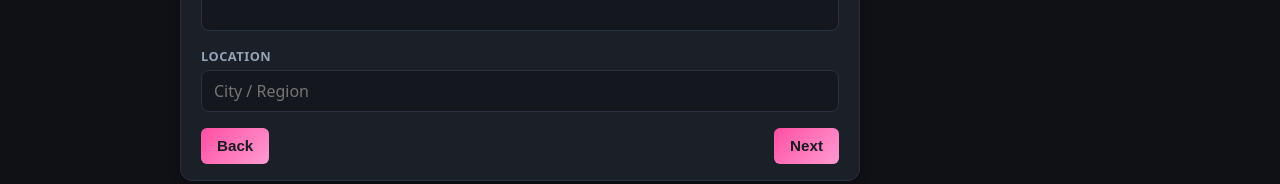
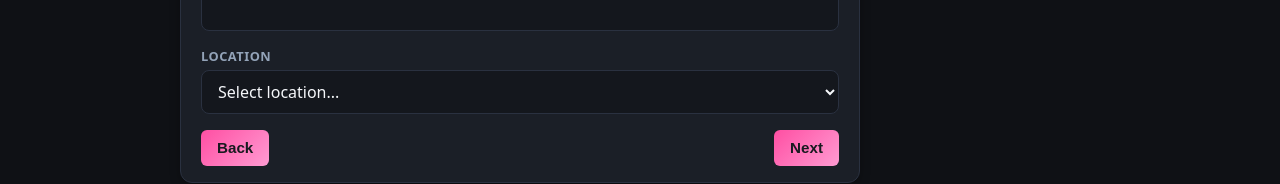
Before and after one commit to kat3sjy/weather-app, a React (Vite) app: page /onboarding in a window 1280 px wide. Shown: the part 317-501 px from the top of the page. Built offline with nearby package versions, Linux system fonts and the light colour scheme.

Commit message:
mandatory stuff

```diff
--- a/src/pages/OnboardingPage.tsx
+++ b/src/pages/OnboardingPage.tsx
@@ -2,6 +2,7 @@ import React, { useState } from 'react';
 import { useUserStore } from '../store/userStore';
 import { generateUsername } from '../utils/generateUsername';
 import { validatePassword, hashPassword, storeCredentials, getStoredCredentials } from '../utils/password';
+import { LOCATION_OPTIONS } from '../utils/locations';
 
 interface FormState {
   firstName: string;
@@ -11,9 +12,9 @@ interface FormState {
   experienceLevel: string;
   bio: string;
   location: string;
-  username?: string;
-  password?: string;
-  passwordConfirm?: string;
+  username: string;
+  password: string;
+  passwordConfirm: string;
 }
 
 const AREA_OPTIONS = ['Gaming', 'Esports', 'Game Dev', 'Tech Conventions', 'Sports Analytics', 'Sports Performance', 'VR/AR', 'Web Dev'];
@@ -25,10 +26,35 @@ export default function OnboardingPage() {
   const existingCreds = getStoredCredentials();
   const [form, setForm] = useState<FormState>({
     firstName: '', lastName: '', areas: [], goals: '', experienceLevel: '', bio: '', location: '',
-    username: existingCreds?.username || '', password: '', passwordConfirm: ''
+    username: '', password: '', passwordConfirm: ''
   });
+  // Track the selection in the location dropdown separately so we can support a custom location.
+  const [locationSelect, setLocationSelect] = useState('');
   const [pwdIssues, setPwdIssues] = useState<Array<string>>([]);
   const [usernameTouched, setUsernameTouched] = useState(false);
+  const [usernameError, setUsernameError] = useState('');
+
+  // Validation helpers
+  const stepValid = (current: number): boolean => {
+    switch (current) {
+      case 0: // Basic info
+        return !!(form.firstName.trim() && form.lastName.trim() && form.location.trim());
+      case 1: // Focus areas
+        return form.areas.length > 0;
+      case 2: // Experience & goals
+        return !!(form.experienceLevel && form.goals.trim());
+      case 3: // Bio
+        return !!form.bio.trim();
+      case 4: { // Credentials
+        const unameOk = /^[a-zA-Z0-9_-]{3,24}$/.test(form.username.trim());
+        const pwIssues = validatePassword(form.password);
+        const mismatch = form.password !== form.passwordConfirm;
+  return unameOk && !!form.password && !!form.passwordConfirm && pwIssues.length === 0 && !mismatch;
+      }
+      default:
+        return false;
+    }
+  };
 
   function toggleArea(area: string) {
     setForm((f: FormState) => ({
@@ -43,19 +69,27 @@ export default function OnboardingPage() {
   function prev() { setStep((s: number) => Math.max(s - 1, 0)); }
 
   async function handleSubmit() {
-    const forcedUsername = (form.username && form.username.trim()) || generateUsername(form.firstName, form.lastName);
-    // Basic username sanitation
-    const safeUsername = forcedUsername.replace(/[^a-zA-Z0-9_\-]/g,'').toLowerCase();
-    let passwordHash = '';
-    if (form.password) {
+    // Username required: must be 3-24 chars alphanumeric/ _ -
+    const rawUsername = form.username.trim();
+    const unameValid = /^[a-zA-Z0-9_-]{3,24}$/.test(rawUsername);
+    if (!unameValid) {
+      setUsernameError('Username must be 3-24 characters: letters, numbers, _ or -');
+      return;
+    } else {
+      setUsernameError('');
+    }
+    const safeUsername = rawUsername.toLowerCase();
+
+    // Password required and must meet rules
     const issues = validatePassword(form.password);
-      if (issues.length || form.password !== form.passwordConfirm) {
-        setPwdIssues([...(issues.length?issues:[]), ...(form.password !== form.passwordConfirm? ['Passwords do not match'] : [])]);
-        return;
-      }
-      passwordHash = await hashPassword(form.password);
+    const mismatch = form.password !== form.passwordConfirm ? ['Passwords do not match'] : [];
+    const combined = [...issues, ...mismatch];
+    setPwdIssues(combined);
+    if (combined.length) return;
+
+    const passwordHash = await hashPassword(form.password);
     storeCredentials({ username: safeUsername, passwordHash, createdAt: new Date().toISOString() });
-    }
+
     setUser({
       id: crypto.randomUUID(),
       username: safeUsername,
@@ -76,6 +110,7 @@ export default function OnboardingPage() {
       <FormRow label="First Name">
         <input
           value={form.firstName}
+          required
           onChange={(e: React.ChangeEvent<HTMLInputElement>) =>
             setForm((f: FormState) => ({ ...f, firstName: e.target.value }))
           }
@@ -84,19 +119,45 @@ export default function OnboardingPage() {
       <FormRow label="Last Name">
         <input
           value={form.lastName}
+          required
           onChange={(e: React.ChangeEvent<HTMLInputElement>) =>
             setForm((f: FormState) => ({ ...f, lastName: e.target.value }))
           }
         />
       </FormRow>
       <FormRow label="Location">
+        <div style={{display:'flex', flexDirection:'column', gap:'.5rem'}}>
+          <select
+            value={locationSelect}
+            required
+            onChange={(e: React.ChangeEvent<HTMLSelectElement>) => {
+              const val = e.target.value;
+              setLocationSelect(val);
+              if (val !== '__OTHER__') {
+                setForm((f: FormState) => ({ ...f, location: val }));
+              } else {
+                // Reset custom location until user types
+                setForm((f: FormState) => ({ ...f, location: '' }));
+              }
+            }}
+          >
+            <option value="">Select location...</option>
+            {LOCATION_OPTIONS.map((loc: string) => (
+              <option key={loc} value={loc}>{loc}</option>
+            ))}
+            <option value="__OTHER__">Other (not listed)</option>
+          </select>
+          {locationSelect === '__OTHER__' && (
             <input
               value={form.location}
+              required
               onChange={(e: React.ChangeEvent<HTMLInputElement>) =>
                 setForm((f: FormState) => ({ ...f, location: e.target.value }))
               }
-          placeholder="City / Region"
+              placeholder="Enter your city / region"
             />
+          )}
+        </div>
       </FormRow>
     </div>,
     <div key="s2">
@@ -127,6 +188,7 @@ export default function OnboardingPage() {
       <FormRow label="Experience Level">
         <select
           value={form.experienceLevel}
+          required
           onChange={(e: React.ChangeEvent<HTMLSelectElement>) =>
             setForm((f: FormState) => ({ ...f, experienceLevel: e.target.value }))
           }
@@ -141,6 +203,7 @@ export default function OnboardingPage() {
         <textarea
           rows={4}
           value={form.goals}
+          required
           onChange={(e: React.ChangeEvent<HTMLTextAreaElement>) =>
             setForm((f: FormState) => ({ ...f, goals: e.target.value }))
           }
@@ -154,6 +217,7 @@ export default function OnboardingPage() {
         <textarea
           rows={5}
           value={form.bio}
+          required
           onChange={(e: React.ChangeEvent<HTMLTextAreaElement>) =>
             setForm((f: FormState) => ({ ...f, bio: e.target.value }))
           }
@@ -163,9 +227,10 @@ export default function OnboardingPage() {
     </div>,
     <div key="s5">
       <h2>Account Credentials</h2>
-      <FormRow label="Username (optional – we can auto-generate)">
+      <FormRow label="Username *">
         <input
-          value={form.username || ''}
+          value={form.username}
+          required
           onChange={(e: React.ChangeEvent<HTMLInputElement>) => {
             setUsernameTouched(true);
             setForm((f: FormState) => ({ ...f, username: e.target.value }));
@@ -173,11 +238,14 @@ export default function OnboardingPage() {
           placeholder="yourhandle"
         />
       </FormRow>
-      {usernameTouched && !form.username && <p style={{color:'#ff9bd2', fontSize:'.75rem'}}>Will auto-generate if left blank.</p>}
-      <FormRow label="Password (optional for now)">
+      {(usernameError || (usernameTouched && !form.username)) && (
+        <p style={{color:'#ff9bd2', fontSize:'.7rem', marginTop:'-.5rem'}}>{usernameError || 'Username is required.'}</p>
+      )}
+      <FormRow label="Password *">
         <input
           type="password"
-          value={form.password || ''}
+          value={form.password}
+          required
           onChange={(e: React.ChangeEvent<HTMLInputElement>) => {
             const val = e.target.value;
             setForm((f: FormState) => ({ ...f, password: val }));
@@ -187,10 +255,11 @@ export default function OnboardingPage() {
           autoComplete="new-password"
         />
       </FormRow>
-      <FormRow label="Confirm Password">
+      <FormRow label="Confirm Password *">
         <input
           type="password"
-          value={form.passwordConfirm || ''}
+          value={form.passwordConfirm}
+          required
           onChange={(e: React.ChangeEvent<HTMLInputElement>) => {
             const val = e.target.value;
             setForm((f: FormState) => ({ ...f, passwordConfirm: val }));
@@ -208,8 +277,11 @@ export default function OnboardingPage() {
           {pwdIssues.map((i: string) => <li key={i}>{i}</li>)}
         </ul>
       )}
-      <button onClick={handleSubmit} disabled={!form.firstName || !form.areas.length || !form.experienceLevel || (form.password ? (pwdIssues.length>0 || form.password !== form.passwordConfirm) : false)}>Finish & Create Profile</button>
-      <p style={{opacity:.6, fontSize:'.65rem', marginTop:'.75rem'}}>Passwords are stored only as a local hashed prototype credential. Not production auth.</p>
+      <button
+        onClick={handleSubmit}
+        disabled={!(stepValid(0) && stepValid(1) && stepValid(2) && stepValid(3) && stepValid(4))}
+      >Finish & Create Profile</button>
+      <p style={{opacity:.6, fontSize:'.65rem', marginTop:'.75rem'}}>Credentials stored locally (prototype). Do not use a real password.</p>
     </div>
   ];
 
@@ -224,7 +296,9 @@ export default function OnboardingPage() {
         {steps[step]}
         <div className="flex space-between" style={{marginTop:'1rem'}}>
           <button type="button" onClick={prev} disabled={step===0}>Back</button>
-          {step < steps.length-1 && <button type="button" onClick={next}>Next</button>}
+          {step < steps.length-1 && (
+            <button type="button" onClick={next} disabled={!stepValid(step)}>Next</button>
+          )}
         </div>
       </div>
     </div>
--- /dev/null
+++ b/src/utils/locations.ts
@@ -0,0 +1,26 @@
+// Curated location list (countries + some regions) for prototype purposes.
+// For production: fetch from a geo API or maintain a more comprehensive dataset.
+// Keep alphabetical for easier scanning.
+
+export const LOCATION_OPTIONS: string[] = [
+  'Australia',
+  'Brazil',
+  'Canada',
+  'France',
+  'Germany',
+  'Global / Remote',
+  'India',
+  'Japan',
+  'Kenya',
+  'Mexico',
+  'Netherlands',
+  'Nigeria',
+  'Philippines',
+  'Singapore',
+  'South Africa',
+  'Spain',
+  'United Arab Emirates',
+  'United Kingdom',
+  'United States',
+  'Other'
+];
```
Lines whose indentation alone changed are shown as unchanged.
